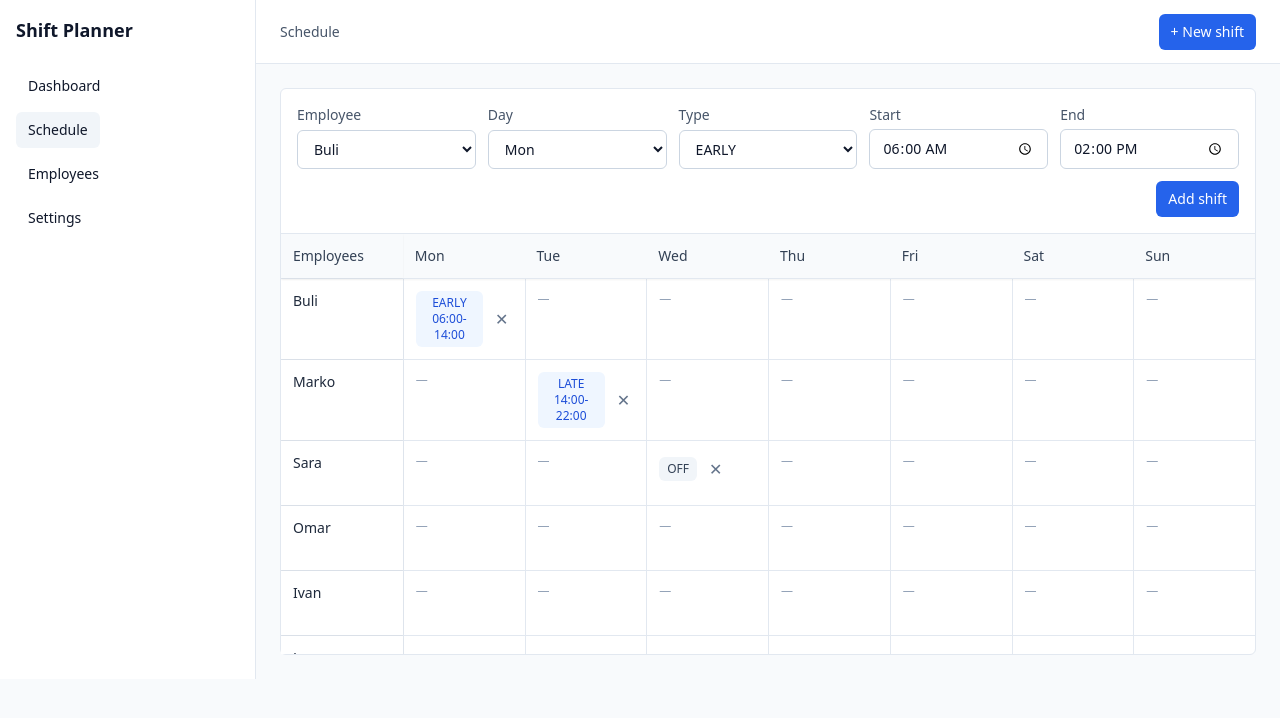
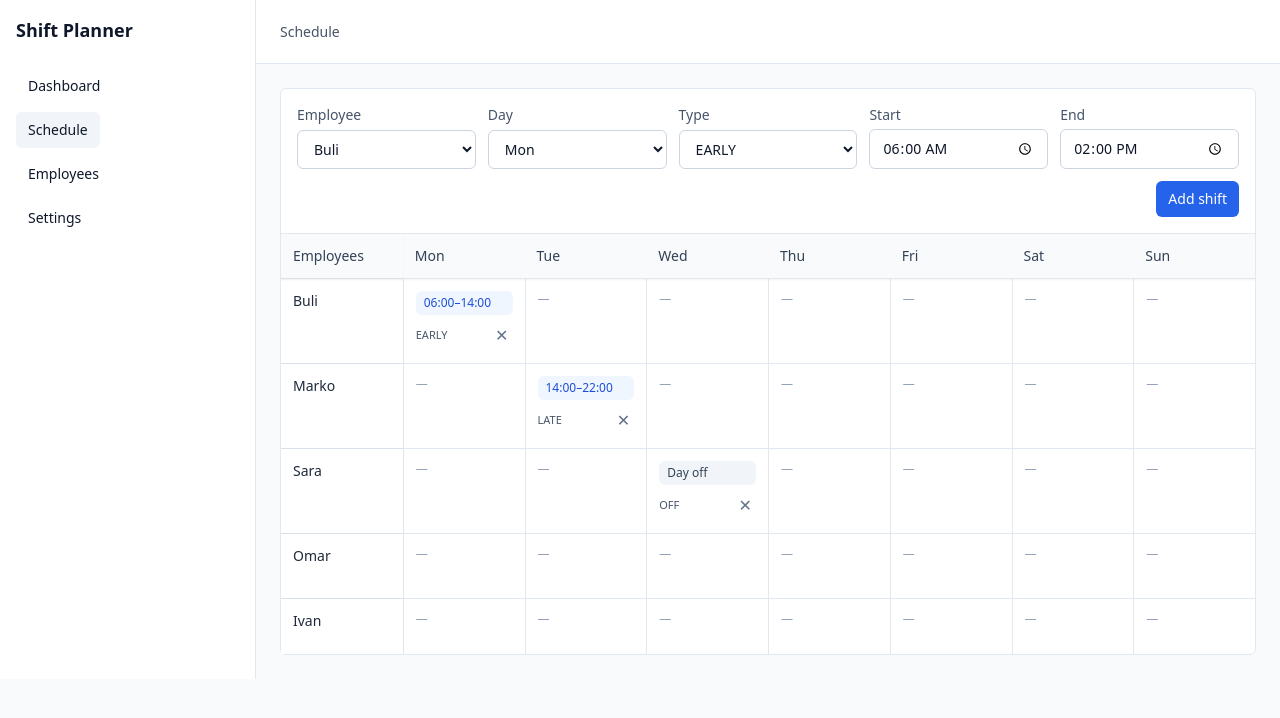
Before and after one commit to BuliDev/employee-shift-planner, a React (Vite) app: page / in a window 1280 px wide. Both pictures are taken after a click on the button "Schedule". Shown: the top 718 px of the page. Built offline with nearby package versions, Linux system fonts and the light colour scheme.

Commit message:
feat: improve shift cell layout and edit/delete UX

```diff
--- a/src/app/AppLayout.tsx
+++ b/src/app/AppLayout.tsx
@@ -54,9 +54,6 @@ const AppLayout = ({ children }: AppLayoutProps) => {
             <div className="text-sm text-slate-600 capitalize">
               {activePage}
             </div>
-            <button className="rounded-md bg-blue-600 px-3 py-2 text-sm font-medium text-white hover:bg-blue-700">
-              + New shift
-            </button>
           </header>
           <main className="p-6">
             {activePage === "dashboard" && children}
--- a/src/features/schedule/ShiftCell.tsx
+++ b/src/features/schedule/ShiftCell.tsx
@@ -13,38 +13,51 @@ export function ShiftCell(props: ShiftCellProps) {
     return <div className="text-xs text-slate-400">—</div>;
   }
 
-  const badge =
-    shift.type === "DAY_OFF"
-      ? { label: "OFF", className: "bg-slate-100 text-slate-700" }
-      : {
-          label: `${shift.type} ${shift.startTime}-${shift.endTime}`,
-          className: "bg-blue-50 text-blue-700",
-        };
+  const isOff = shift.type === "DAY_OFF";
+
+  const timeLabel = isOff ? "Day off" : `${shift.startTime}–${shift.endTime}`;
+  const typeLabel = isOff ? "OFF" : shift.type;
+
+  const fullLabel = isOff
+    ? "OFF"
+    : `${shift.type} ${shift.startTime}–${shift.endTime}`;
+
+  const badgeClass = isOff
+    ? "bg-slate-100 text-slate-700"
+    : "bg-blue-50 text-blue-700";
 
   return (
-    <div className="flex items-center gap-2">
+    <div className="grid gap-1">
+      {/* Line 1: time (click = edit) */}
       <button
         type="button"
         onClick={() => onEdit(shift)}
         className={[
-          "inline-flex items-center rounded-md px-2 py-1 text-xs font-medium",
-          badge.className,
+          "w-full rounded-md px-2 py-1 text-left text-xs font-medium",
+          badgeClass,
           "hover:opacity-80",
         ].join(" ")}
-        title="Edit shift"
+        title={fullLabel}
       >
-        {badge.label}
+        {timeLabel}
       </button>
+
+      {/* Line 2: type + delete */}
+      <div className="flex items-center justify-between">
+        <div className="text-[11px] font-medium text-slate-600">
+          {typeLabel}
+        </div>
 
         <button
           type="button"
           onClick={() => onDelete(shift.id)}
-        className="rounded-md p-1 text-slate-500 hover:bg-slate-100 hover:text-slate-700"
+          className="shrink-0 rounded-md p-1 text-slate-500 hover:bg-slate-100 hover:text-slate-700"
           title="Delete shift"
           aria-label="Delete shift"
         >
           ✕
         </button>
       </div>
+    </div>
   );
 }
```
Lines whose indentation alone changed are shown as unchanged.
